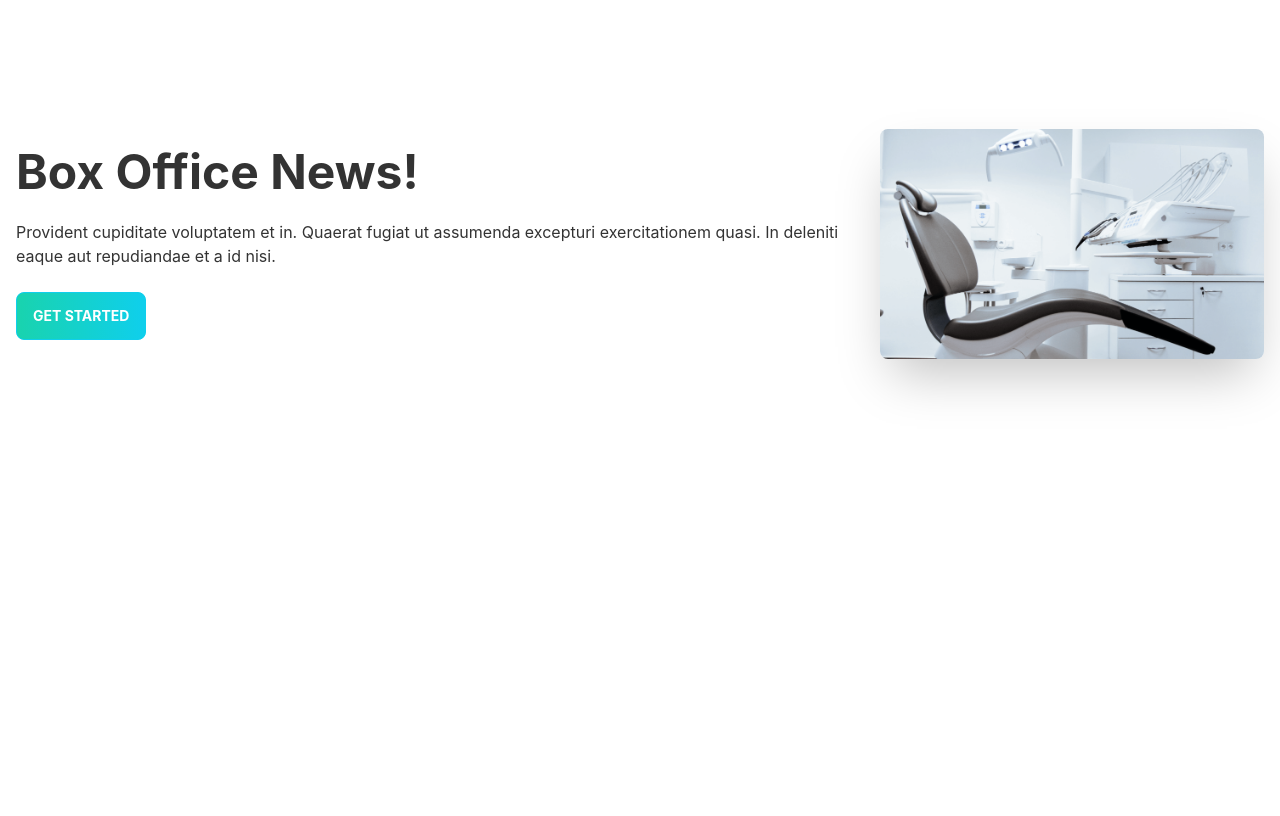
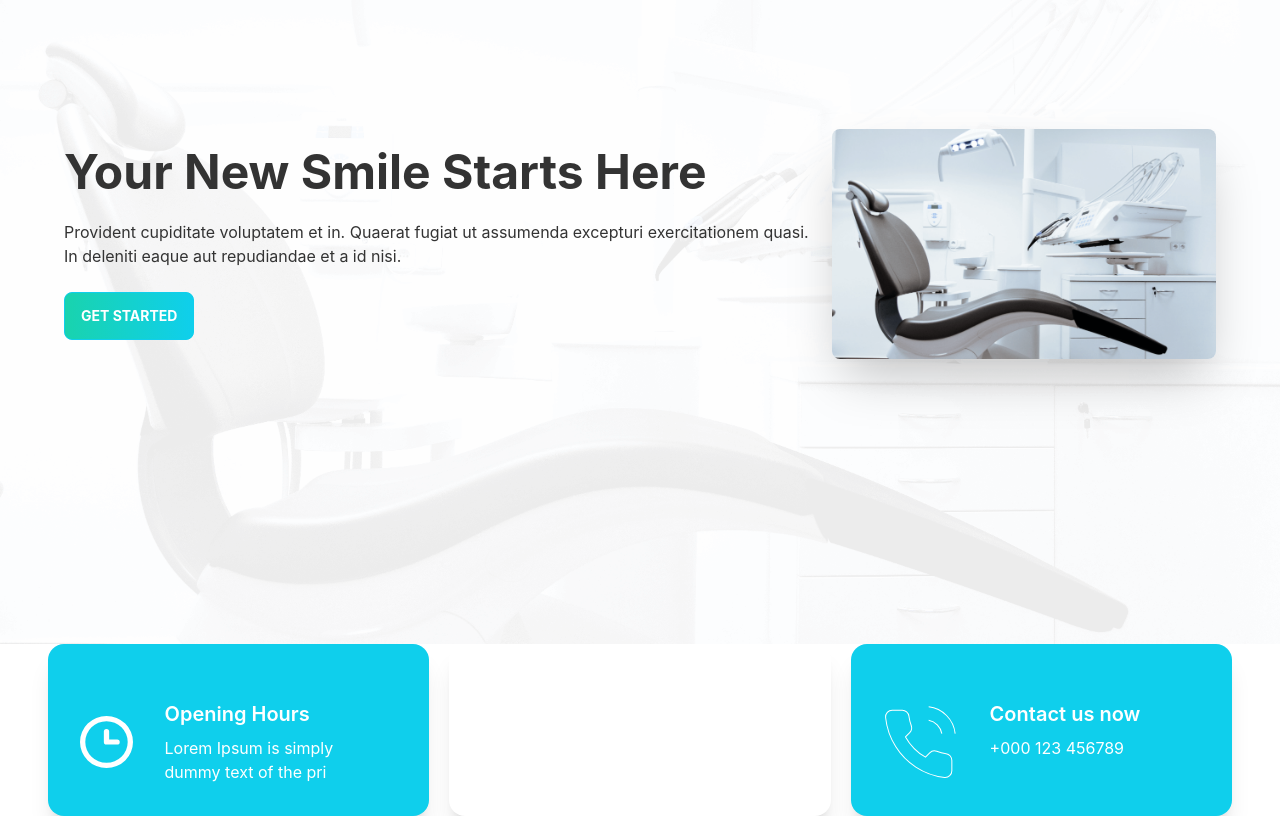
Before and after one commit to zhSHUVO/doctors-portal-client, a React (Create React App) app: page / in a window 1280 px wide. Shown: the part 220-1036 px from the top of the page. Before the commit the page ends 864 px from the top, so only its background shows below. Built offline with nearby package versions, Linux system fonts and the light colour scheme; the HTML template or start-up script is replaced by a standard one.

Commit message:
info card

```diff
--- a/src/Pages/Home/Banner.js
+++ b/src/Pages/Home/Banner.js
@@ -3,18 +3,24 @@ import chair from "../../assets/images/chair.png";
 
 const Banner = () => {
     return (
-        <div class="hero min-h-screen ">
+        <div class="hero px-12 min-h-screen bg-bg-chair bg-cover bg-contain bg-no-repeat bg-center ">
             <div class="hero-content flex-col lg:flex-row-reverse">
-                <img src={chair} class="max-w-sm rounded-lg shadow-2xl" />
+                <img src={chair} class="md:w-96 rounded-lg shadow-2xl" />
                 <div>
-                    <h1 class="text-5xl font-bold">Box Office News!</h1>
+                    <h1 class="text-5xl font-bold">
+                        Your New Smile Starts Here
+                    </h1>
                     <p class="py-6">
                         Provident cupiditate voluptatem et in. Quaerat fugiat ut
                         assumenda excepturi exercitationem quasi. In deleniti
                         eaque aut repudiandae et a id nisi.
                     </p>
-                    <button class="btn btn-primary uppercase text-white font-bold bg-gradient-to-r from-secondary to-primary
-                    ">Get Started</button>
+                    <button
+                        class="btn btn-primary uppercase text-white font-bold bg-gradient-to-r from-secondary to-primary
+                    "
+                    >
+                        Get Started
+                    </button>
                 </div>
             </div>
         </div>
--- a/src/Pages/Home/Home.js
+++ b/src/Pages/Home/Home.js
@@ -1,10 +1,12 @@
 import React from "react";
 import Banner from "./Banner";
+import Info from "./Info";
 
 const Home = () => {
     return (
         <div>
             <Banner></Banner>
+            <Info></Info>
         </div>
     );
 };
--- a/src/Pages/Home/Info.js
+++ b/src/Pages/Home/Info.js
@@ -1,9 +1,38 @@
-import React from 'react';
+import React from "react";
+import clock from "../../assets/icons/clock.svg";
+import marker from "../../assets/icons/marker.svg";
+import phone from "../../assets/icons/phone.svg";
 
 const Info = () => {
     return (
-        <div>
-
+        <div className="grid grid-cols-1 lg:grid-cols-3 gap-5 px-12">
+            <div class="card lg:card-side bg-base-100 shadow-xl bg-primary text-white px-8 pt-6">
+                <figure>
+                    <img src={clock} alt="opening hour" />
+                </figure>
+                <div class="card-body">
+                    <h2 class="card-title">Opening Hours</h2>
+                    <p>Lorem Ipsum is simply dummy text of the pri</p>
+                </div>
+            </div>
+            <div class="card lg:card-side bg-base-100 shadow-xl bg-accent text-white px-8 pt-6">
+                <figure>
+                    <img src={marker} alt="location marker" />
+                </figure>
+                <div class="card-body">
+                    <h2 class="card-title">Visit our location</h2>
+                    <p>Brooklyn, NY 10036, United States</p>
+                </div>
+            </div>
+            <div class="card lg:card-side bg-base-100 shadow-xl bg-primary text-white px-8 pt-6">
+                <figure>
+                    <img src={phone} alt="phone" />
+                </figure>
+                <div class="card-body">
+                    <h2 class="card-title">Contact us now</h2>
+                    <p>+000 123 456789</p>
+                </div>
+            </div>
         </div>
     );
 };
--- a/tailwind.config.js
+++ b/tailwind.config.js
@@ -1,7 +1,11 @@
 module.exports = {
     content: ["./src/**/*.{html,js}"],
     theme: {
-        extend: {},
+        extend: {
+            backgroundImage: (theme) => ({
+                "bg-chair": "url(/src/assets/images/bg.png)",
+            }),
+        },
     },
     daisyui: {
         themes: [
```
